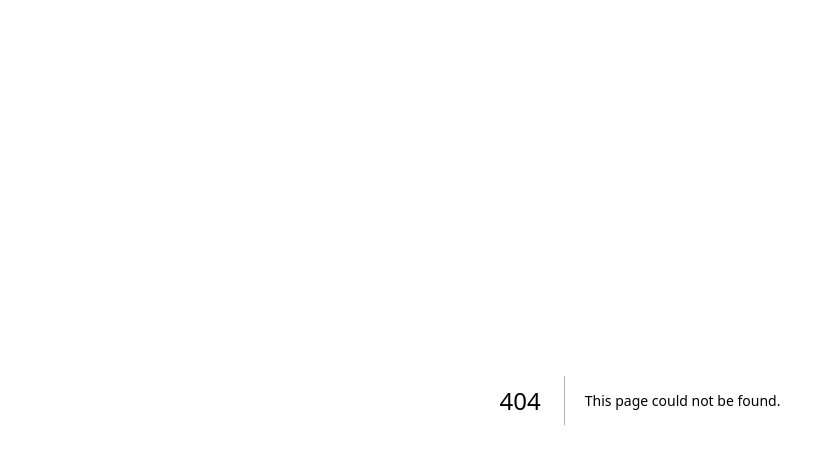
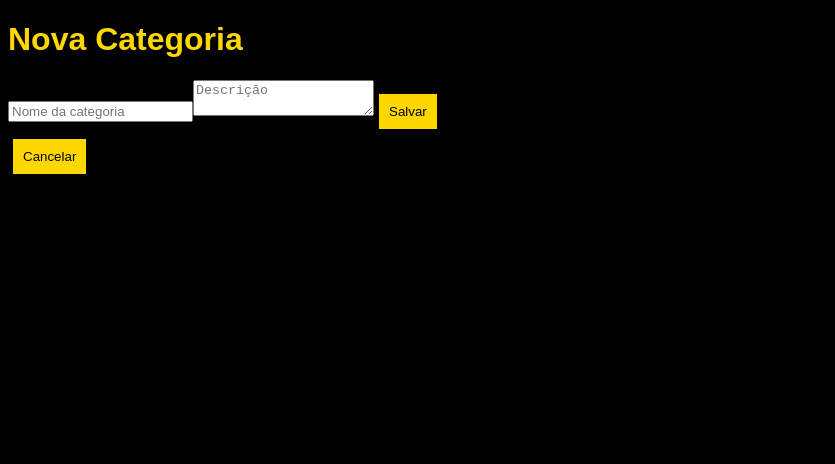
Before and after one commit to Wertco-Bombas/Wertco, a Next.js app: page /nova-categoria in a window 1280 px wide. Before the commit this address had no page. Shown: the top 464 px of the page, without its empty margins (0-835 px from the left). Built offline with nearby package versions, Linux system fonts and the light colour scheme; no server answers.

Commit message:
Create nova-categoria.js

```diff
--- /dev/null
+++ b/pages/nova-categoria.js
@@ -0,0 +1,41 @@
+import { useState } from 'react';
+import { supabase } from '../lib/supabase';
+
+export default function NovaCategoria() {
+  const [nome, setNome] = useState('');
+  const [descricao, setDescricao] = useState('');
+
+  async function salvarCategoria(e) {
+    e.preventDefault();
+    const { error } = await supabase
+      .from('categorias')
+      .insert({ nome, descricao });
+    if (error) {
+      alert(error.message);
+    } else {
+      alert('Categoria criada com sucesso!');
+      window.location.href = '/base'; // volta para a Base de Conhecimento
+    }
+  }
+
+  return (
+    <div className="form-container">
+      <h1>Nova Categoria</h1>
+      <form onSubmit={salvarCategoria}>
+        <input
+          type="text"
+          placeholder="Nome da categoria"
+          value={nome}
+          onChange={(e) => setNome(e.target.value)}
+        />
+        <textarea
+          placeholder="Descrição"
+          value={descricao}
+          onChange={(e) => setDescricao(e.target.value)}
+        />
+        <button type="submit">Salvar</button>
+      </form>
+      <button onClick={() => window.location.href='/base'}>Cancelar</button>
+    </div>
+  );
+}
```
